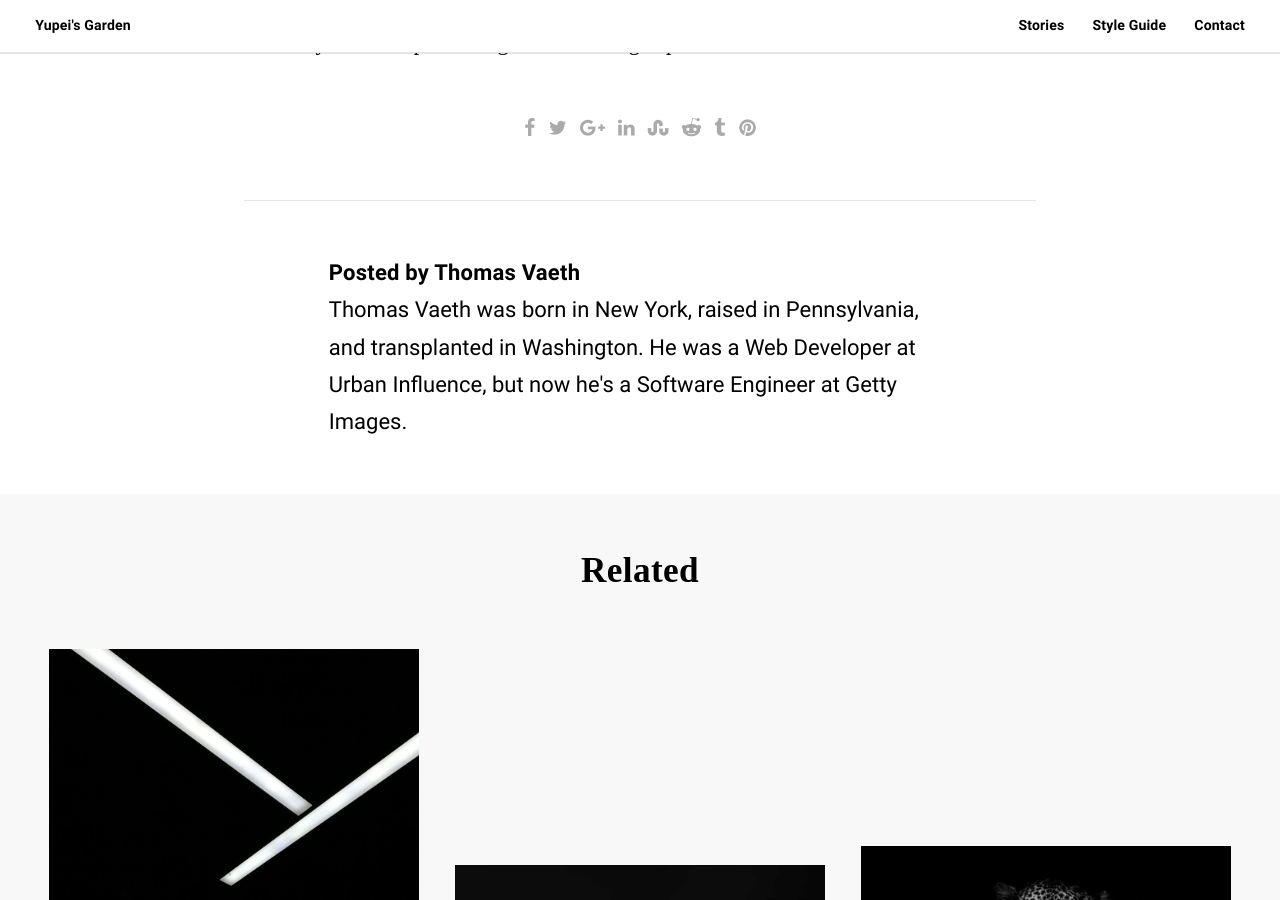
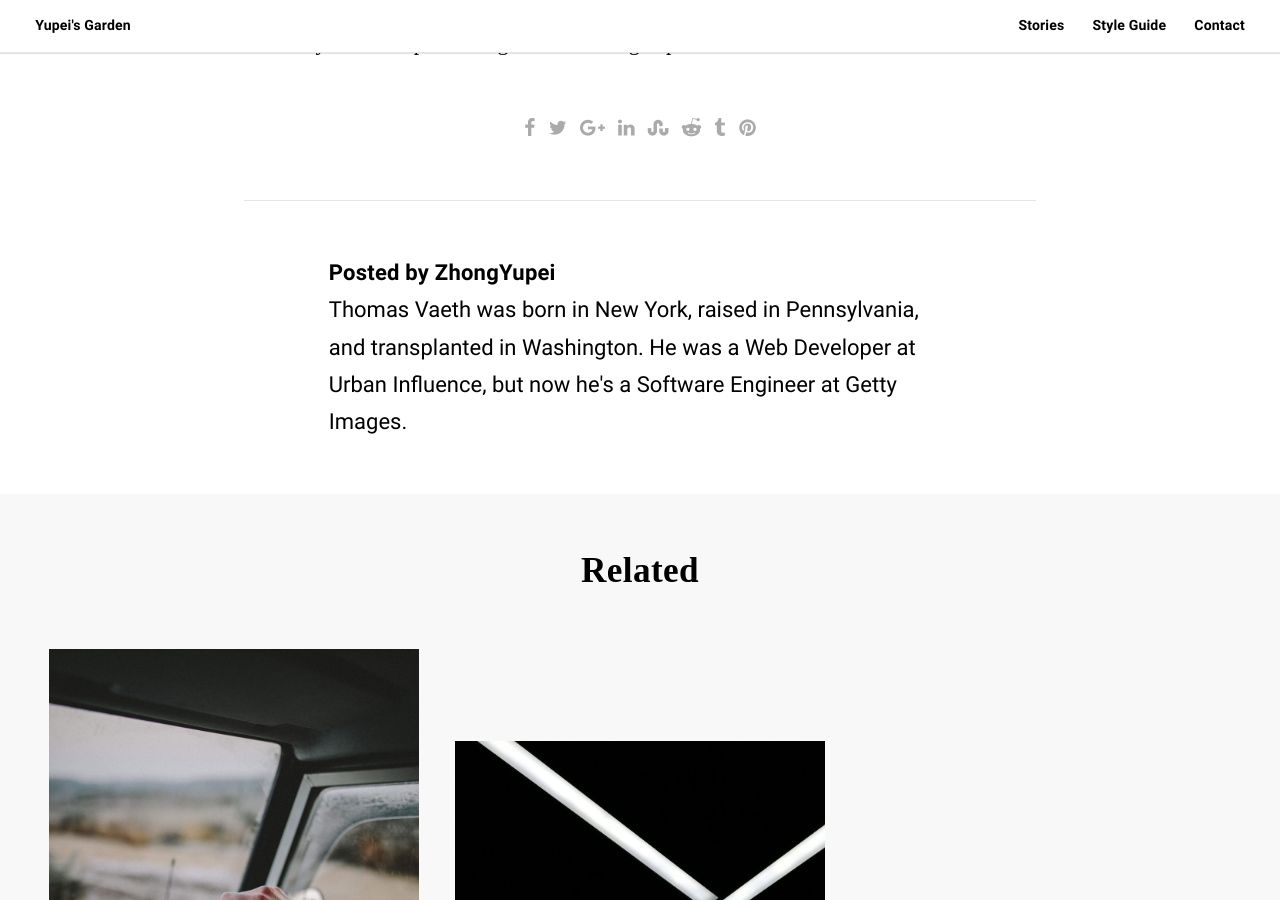
Before and after one commit to ZhongYupei/ZhongYupei.github.io, a Jekyll site: the page built from _posts/2021-07-18-brunch-swag.markdown, in a window 1280 px wide and 900 px high, scrolled down 7239 px. Built offline with Jekyll 4.4.1, drawn with Linux system fonts in a browser that asks for light colours; some web fonts are replaced; some of the changed text lies outside the part shown.

Commit message:
更新其中一个markdown文件

```diff
--- a/_config.yml
+++ b/_config.yml
@@ -36,7 +36,7 @@ mailchimp_input: b_66ddf555dab480e6a8606430b_89b3ee034f
 
 # Author settings
 author:
-  - name: Thomas Vaeth
+  - name: ZhongYupei
     bio: Thomas Vaeth was born in New York, raised in Pennsylvania, and transplanted in Washington. He was a Web Developer at Urban Influence, but now he's a Software Engineer at Getty Images.
     url: http://thomasvaeth.com
 
--- a/_posts/2017-10-08-brunch-swag.markdown
+++ b/_posts/2021-07-18-brunch-swag.markdown
@@ -1,10 +1,10 @@
 ---
 layout: post
 title: "Brunch Swag"
-date: 2017-10-08
+date: 2021-07-18
 description:
 image: /assets/images/placeholder-15.jpg
-author: Thomas Vaeth
+author: ZhongYupei
 tags:
   - Squid
 ---
```
